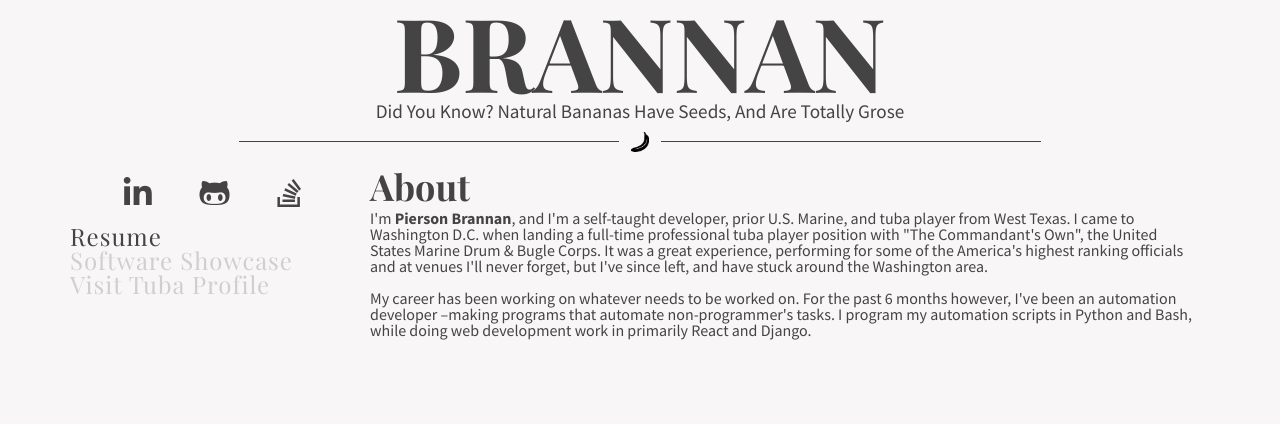
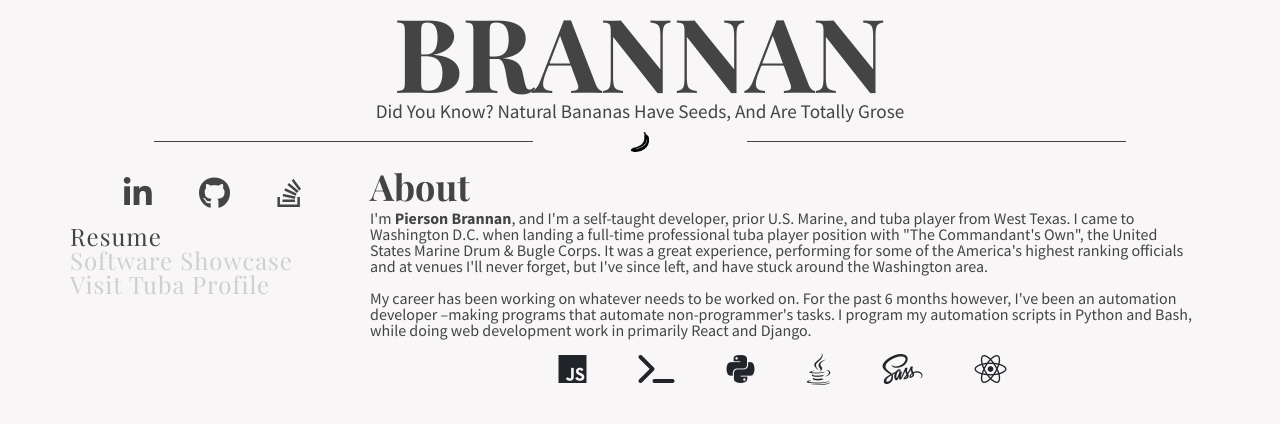
Before and after one commit to bananabrann/bananabrann.com, a React (Create React App) app: page / in a window 1280 px wide. Shown: the top 424 px of the page. Built offline with nearby package versions, Linux system fonts and the light colour scheme; a web font is replaced by a local one.

Commit message:
Add techstack row to bottom of About

```diff
--- a/src/Components/App/App.scss
+++ b/src/Components/App/App.scss
@@ -1,3 +1,4 @@
+@use '../../styles/adjustments' as a;
 @use '../../styles/colors' as c;
 @use '../../styles/fonts' as f;
 @use '../../styles/transitions' as t;
@@ -26,6 +27,10 @@ h3 {
 
 .not-available {
   color: c.$not-available;
+}
+
+.center-me {
+  @include a.center-me-as-row();
 }
 
 // TODO: I thnk SASS can handle this to not be explicit
--- a/src/Components/Home/Home.js
+++ b/src/Components/Home/Home.js
@@ -79,7 +79,7 @@ class Home extends React.Component {
                   <i class="fab fa-linkedin-in fa-2x"></i>
                 </a>
                 <a href="https://www.github.com/bananabrann">
-                  <i class="fab fa-github-alt fa-2x"></i>
+                  <i class="fab fa-github fa-2x"></i>
                 </a>
                 <a href="https://stackoverflow.com/users/11057120/bananabrann?tab=profile">
                   <i class="fab fa-stack-overflow fa-2x"></i>
@@ -125,6 +125,15 @@ class Home extends React.Component {
                 my automation scripts in Python and Bash, while doing web
                 development work in primarily React and Django.
               </p>
+
+              <Row id="techstack-icons" className="center-me">
+                <i class="fab fa-js fa-2x"></i>
+                <i class="fas fa-terminal fa-2x"></i>
+                <i class="fab fa-python fa-2x"></i>
+                <i class="fab fa-java fa-2x"></i>
+                <i class="fab fa-sass fa-2x"></i>
+                <i class="fab fa-react fa-2x"></i>
+              </Row>
             </Col>
           </Row>
         </Container>
--- a/src/Components/Home/Home.scss
+++ b/src/Components/Home/Home.scss
@@ -33,3 +33,8 @@
     padding: 6px 0;
   }
 }
+
+#techstack-icons {
+  max-width: 500px;
+  margin: 15px auto;
+}
--- a/src/styles/_adjustments.scss
+++ b/src/styles/_adjustments.scss
@@ -10,6 +10,6 @@
     width: 100%;
     display: flex;
     flex-direction: row;
-    justify-content: center;
+    justify-content: space-around;
     align-items: center;
 }
```
